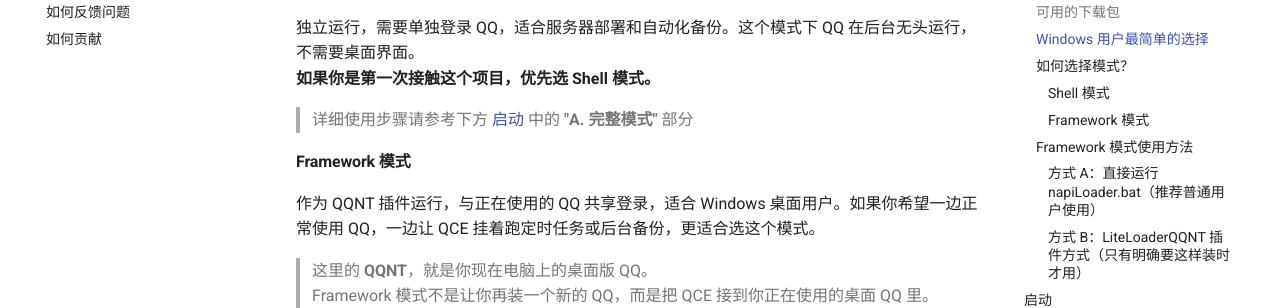
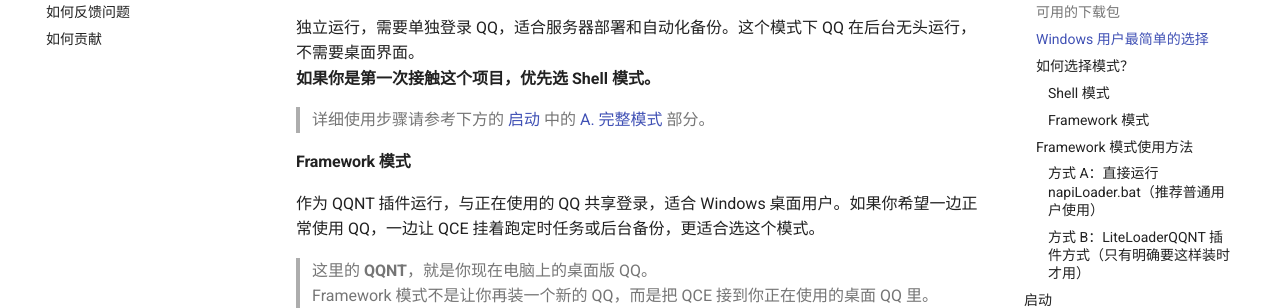
Before and after one commit to shuakami/qq-chat-exporter, an MkDocs documentation site: the page built from docs/guide.md, in a window 1280 px wide and 900 px high, scrolled down 1382 px. Shown: the part 150-458 px from the top of the window. Built offline with MkDocs 1.6.1 and Material for MkDocs 9.7.7, drawn with Linux system fonts in a browser that asks for light colours; comment, search, counter and statistics services are not loaded; part of the change alters nothing that is shown.

Commit message:
docs: add stable anchors for startup links

```diff
--- a/docs/guide.md
+++ b/docs/guide.md
@@ -41,7 +41,7 @@ QCE 能把 QQ 聊天记录（好友/群聊）保存到电脑上。支持导出
 独立运行，需要单独登录 QQ，适合服务器部署和自动化备份。这个模式下 QQ 在后台无头运行，不需要桌面界面。
 **如果你是第一次接触这个项目，优先选 Shell 模式。**
 
-> 详细使用步骤请参考下方 [启动](#启动) 中的 **"A. 完整模式"** 部分
+> 详细使用步骤请参考下方的 [启动](#start-guide) 中的 [A. 完整模式](#full-mode) 部分。
 
 #### Framework 模式
 
@@ -108,7 +108,7 @@ Framework 模式现在请按你准备走的入口来选，不要把两条路混
 > 它也不会帮你自动安装 LiteLoaderQQNT。
 > 如果你只是想尽快用起来，优先按上面的 `napiLoader.bat` 路线操作就可以。
 
-## 启动
+## 启动 {#start-guide}
 
 不需要安装任何复杂的环境，下载解压就能用。更多下载选项请参考 [下载](#下载) 章节。
 
@@ -125,7 +125,7 @@ Framework 模式现在请按你准备走的入口来选，不要把两条路混
 
 QCE 有两种启动模式，看你需要干什么：
 
-#### A. 完整模式（我要导出聊天记录）
+#### A. 完整模式（我要导出聊天记录） {#full-mode}
 
 *需要登录 QQ，能获取新消息。*
 
```
